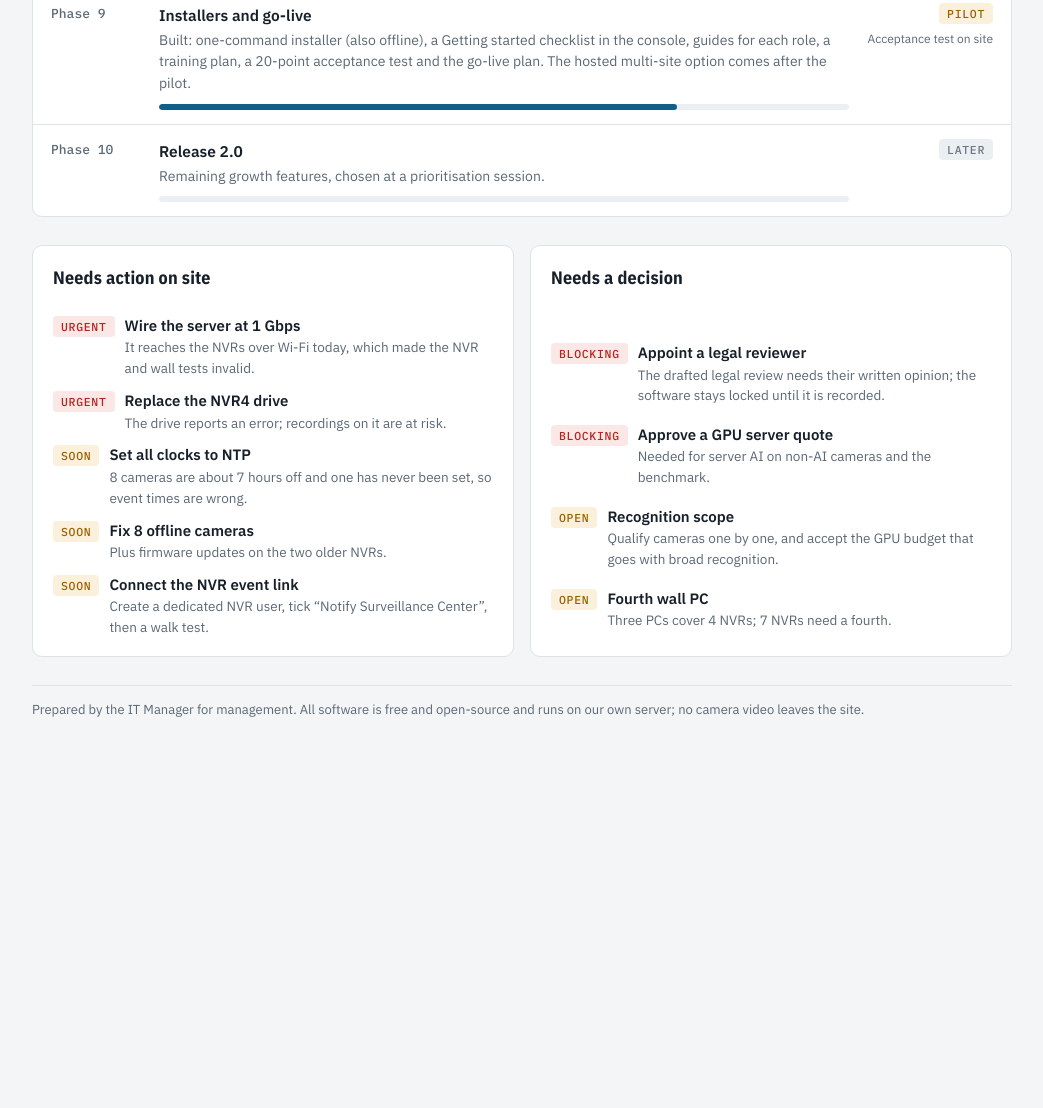
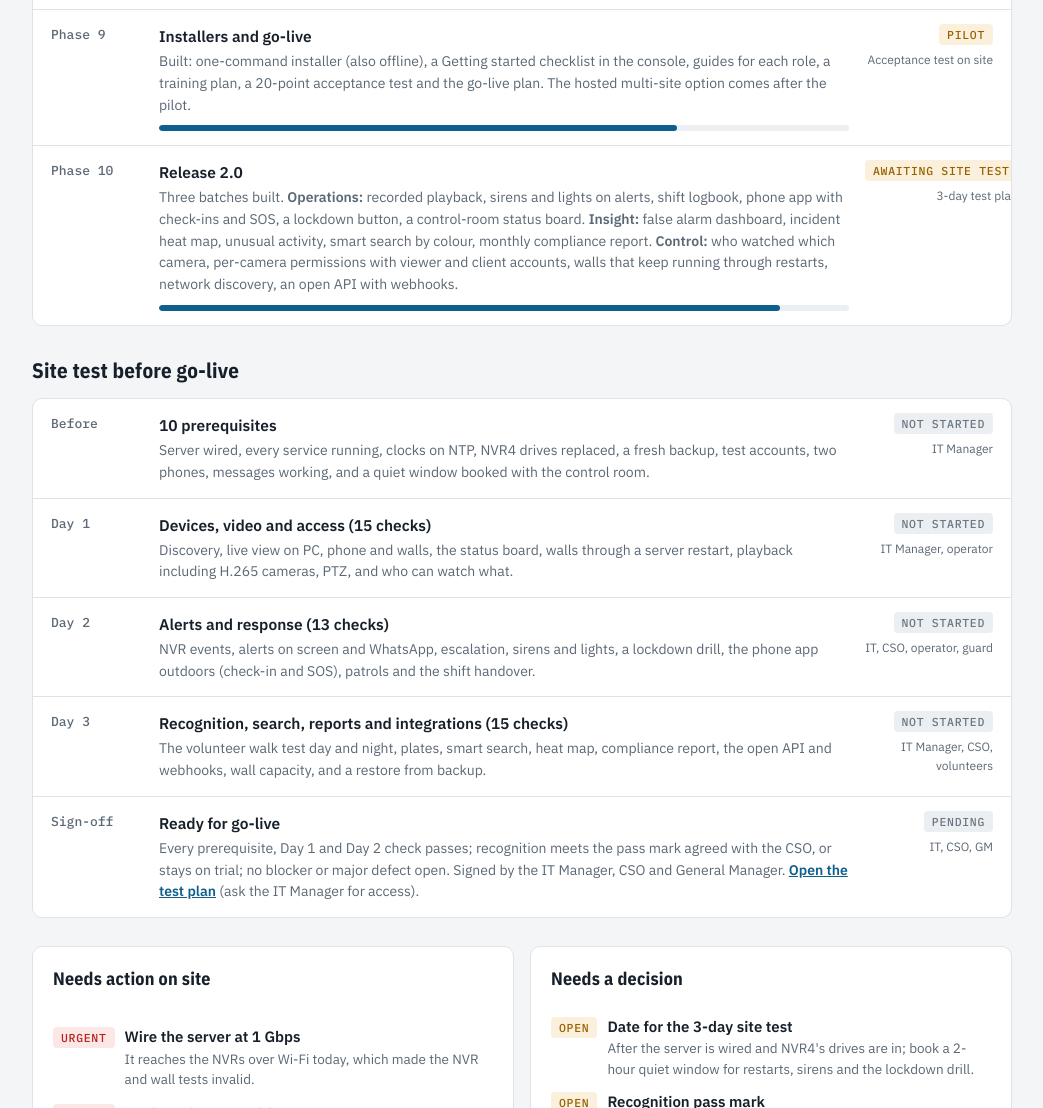
Before and after one commit to striver-star/Smart-Surveillance, a plain HTML site: page docs/client-presentation/hss-progress.html in a window 1280 px wide. Shown: the part 1692-2800 px from the top of the page, without its empty margins (118-1161 px from the left). Before the commit the page ends 2476 px from the top, so only its background shows below. Drawn offline with nearby package versions, Linux system fonts and the light colour scheme.

Commit message:
Progress page: release 2.0 built, recognition unlocked, site test plan
Co-Authored-By: Claude Opus 5.5 <noreply@anthropic.com>
Claude-Session: https://claude.ai/code/session_013nURmmotbySsXpWSiwn2GL

```diff
--- a/docs/client-presentation/hss-progress.html
+++ b/docs/client-presentation/hss-progress.html
@@ -46,6 +46,7 @@ section { display: grid; gap: 12px; }
 .row h3 { margin: 0; font-size: 15.5px; font-weight: 600; }
 .row p { margin: 3px 0 0; color: var(--muted); font-size: 14px; }
 .track { height: 6px; border-radius: 3px; background: var(--todo-bg); margin-top: 9px; overflow: hidden; }
+.row a { color: var(--accent); font-weight: 600; }
 .track i { display: block; height: 100%; background: var(--accent); border-radius: 3px; }
 .state { text-align: right; display: grid; gap: 6px; justify-items: end; }
 .state small { color: var(--muted); font-size: 12px; }
@@ -68,16 +69,16 @@ footer { color: var(--muted); font-size: 13px; border-top: 1px solid var(--line)
 
 <div class="wrap">
   <header>
-    <div class="eyebrow">Security Surveillance System · status as of 15 November 2026</div>
+    <div class="eyebrow">Security Surveillance System · status as of 16 November 2026</div>
     <h1>Where the HSS programme stands</h1>
-    <p class="lede">The platform is live on the site server: operators sign in, watch cameras on PC and iPhone, and WhatsApp messages reach the GM, CSO and IT Manager. Alerts, reports, the NVR event link and the face and plate engine are built and tested, waiting for site runs. The main blockers are a wired server connection, one NVR drive, and decisions on legal review and a GPU server.</p>
+    <p class="lede">The platform is live on the site server: operators sign in, watch cameras on PC and iPhone, and WhatsApp messages reach the GM, CSO and IT Manager. Release 2.0 is built, and face and plate recognition are unlocked after the legal review and DPIA. Next is a three-day test on the site's own equipment before go-live. The main blockers are a wired server connection, one NVR drive and the GPU server.</p>
   </header>
 
   <div class="strip" role="list">
     <div role="listitem"><b>4</b><span>NVRs surveyed, 112 channels (7 planned)</span></div>
     <div role="listitem"><b>103</b><span>cameras online at the last survey</span></div>
     <div role="listitem"><b>268</b><span>software components licence-checked, all pass</span></div>
-    <div role="listitem"><b>109</b><span>automated tests run on every change</span></div>
+    <div role="listitem"><b>140</b><span>automated tests run on every change</span></div>
   </div>
 
   <section aria-labelledby="phases">
@@ -91,10 +92,21 @@ footer { color: var(--muted); font-size: 13px; border-top: 1px solid var(--line)
       <div class="row"><div class="ph">Phase 4</div><div><h3>Server AI for non-AI cameras</h3><p>Detection worker works on sample video. Benchmark and comparison need the GPU server.</p><div class="track"><i style="width:25%"></i></div></div><div class="state"><span class="chip c-stop">Blocked</span><small>GPU purchase</small></div></div>
       <div class="row"><div class="ph">Phase 5</div><div><h3>Maps and guard tracking</h3><p>Built: site plans tied to GPS, cameras on the map with live status, restricted zones, perimeter and patrol checkpoints, guard phones tracked through Traccar, with alerts for zone breaches, SOS, missed patrols and phones going offline.</p><div class="track"><i style="width:85%"></i></div></div><div class="state"><span class="chip c-wait">Awaiting site test</span><small>Guard phones walk-through</small></div></div>
       <div class="row"><div class="ph">Phase 6</div><div><h3>Reports and delivery</h3><p>Daily, weekly and monthly reports in PDF and Word, with archive and scheduled WhatsApp sending. Seven-day delivery trial ends 19 November.</p><div class="track"><i style="width:90%"></i></div></div><div class="state"><span class="chip c-ok">Built</span><small>Trial ends 19 Nov</small></div></div>
-      <div class="row"><div class="ph">Phase 7</div><div><h3>Face and number plate</h3><p>Engine built. The lawyer has given an opinion; the DPIA, notices and recognition signs are drafted. The first camera tests were cut short by the server's Wi-Fi link (now handled by the test tool); the one complete result showed faces too small at the gate. Retest in daylight once the server is wired.</p><div class="track"><i style="width:40%"></i></div></div><div class="state"><span class="chip c-wait">DPIA and signs</span><small>Retest cameras</small></div></div>
+      <div class="row"><div class="ph">Phase 7</div><div><h3>Face and number plate</h3><p>Legal review, DPIA and signs completed; face and plate recognition unlocked. Live recognition is built: watchlists with a reason, authority and expiry for every entry, matches only on approved cameras, and an operator confirms each match before anyone acts. The volunteer walk test (stage 3) sets the accuracy threshold; Gate Arrival 02 showed faces too small, so the closer entrance cameras are used.</p><div class="track"><i style="width:75%"></i></div></div><div class="state"><span class="chip c-run">Trial</span><small>Volunteer walk test</small></div></div>
       <div class="row"><div class="ph">Phase 8</div><div><h3>Hardening and licensing</h3><p>Built: encrypted daily backups with monthly restore tests, a Security page that checks the system against the security checklist, per-site perpetual licences, data retention, and a load test that handles 20 NVRs with room to spare.</p><div class="track"><i style="width:85%"></i></div></div><div class="state"><span class="chip c-wait">Awaiting site test</span><small>Security page all green</small></div></div>
       <div class="row"><div class="ph">Phase 9</div><div><h3>Installers and go-live</h3><p>Built: one-command installer (also offline), a Getting started checklist in the console, guides for each role, a training plan, a 20-point acceptance test and the go-live plan. The hosted multi-site option comes after the pilot.</p><div class="track"><i style="width:75%"></i></div></div><div class="state"><span class="chip c-wait">Pilot</span><small>Acceptance test on site</small></div></div>
-      <div class="row"><div class="ph">Phase 10</div><div><h3>Release 2.0</h3><p>Remaining growth features, chosen at a prioritisation session.</p><div class="track"><i style="width:0%"></i></div></div><div class="state"><span class="chip c-todo">Later</span></div></div>
+      <div class="row"><div class="ph">Phase 10</div><div><h3>Release 2.0</h3><p>Three batches built. <strong>Operations:</strong> recorded playback, sirens and lights on alerts, shift logbook, phone app with check-ins and SOS, a lockdown button, a control-room status board. <strong>Insight:</strong> false alarm dashboard, incident heat map, unusual activity, smart search by colour, monthly compliance report. <strong>Control:</strong> who watched which camera, per-camera permissions with viewer and client accounts, walls that keep running through restarts, network discovery, an open API with webhooks.</p><div class="track"><i style="width:90%"></i></div></div><div class="state"><span class="chip c-wait">Awaiting site test</span><small>3-day test plan</small></div></div>
+    </div>
+  </section>
+
+  <section aria-labelledby="test">
+    <h2 id="test">Site test before go-live</h2>
+    <div class="board">
+      <div class="row"><div class="ph">Before</div><div><h3>10 prerequisites</h3><p>Server wired, every service running, clocks on NTP, NVR4 drives replaced, a fresh backup, test accounts, two phones, messages working, and a quiet window booked with the control room.</p></div><div class="state"><span class="chip c-todo">Not started</span><small>IT Manager</small></div></div>
+      <div class="row"><div class="ph">Day 1</div><div><h3>Devices, video and access (15 checks)</h3><p>Discovery, live view on PC, phone and walls, the status board, walls through a server restart, playback including H.265 cameras, PTZ, and who can watch what.</p></div><div class="state"><span class="chip c-todo">Not started</span><small>IT Manager, operator</small></div></div>
+      <div class="row"><div class="ph">Day 2</div><div><h3>Alerts and response (13 checks)</h3><p>NVR events, alerts on screen and WhatsApp, escalation, sirens and lights, a lockdown drill, the phone app outdoors (check-in and SOS), patrols and the shift handover.</p></div><div class="state"><span class="chip c-todo">Not started</span><small>IT, CSO, operator, guard</small></div></div>
+      <div class="row"><div class="ph">Day 3</div><div><h3>Recognition, search, reports and integrations (15 checks)</h3><p>The volunteer walk test day and night, plates, smart search, heat map, compliance report, the open API and webhooks, wall capacity, and a restore from backup.</p></div><div class="state"><span class="chip c-todo">Not started</span><small>IT Manager, CSO, volunteers</small></div></div>
+      <div class="row"><div class="ph">Sign-off</div><div><h3>Ready for go-live</h3><p>Every prerequisite, Day 1 and Day 2 check passes; recognition meets the pass mark agreed with the CSO, or stays on trial; no blocker or major defect open. Signed by the IT Manager, CSO and General Manager. <a href="https://claude.ai/artifact/5vtbaa4hgNsqggpSXeoRpV">Open the test plan</a> (ask the IT Manager for access).</p></div><div class="state"><span class="chip c-todo">Pending</span><small>IT, CSO, GM</small></div></div>
     </div>
   </section>
 
@@ -112,7 +124,8 @@ footer { color: var(--muted); font-size: 13px; border-top: 1px solid var(--line)
     <section class="panel" aria-labelledby="decide">
       <h2 id="decide">Needs a decision</h2>
       <ul class="list">
-        <li><span class="chip c-stop">Blocking</span><div><strong>Appoint a legal reviewer</strong><span class="d">The drafted legal review needs their written opinion; the software stays locked until it is recorded.</span></div></li>
+        <li><span class="chip c-wait">Open</span><div><strong>Date for the 3-day site test</strong><span class="d">After the server is wired and NVR4's drives are in; book a 2-hour quiet window for restarts, sirens and the lockdown drill.</span></div></li>
+        <li><span class="chip c-wait">Open</span><div><strong>Recognition pass mark</strong><span class="d">Suggested: 8 of 10 daytime walks matched and no match on anyone not enrolled, before real watchlist entries go in.</span></div></li>
         <li><span class="chip c-stop">Blocking</span><div><strong>Approve a GPU server quote</strong><span class="d">Needed for server AI on non-AI cameras and the benchmark.</span></div></li>
         <li><span class="chip c-wait">Open</span><div><strong>Recognition scope</strong><span class="d">Qualify cameras one by one, and accept the GPU budget that goes with broad recognition.</span></div></li>
         <li><span class="chip c-wait">Open</span><div><strong>Fourth wall PC</strong><span class="d">Three PCs cover 4 NVRs; 7 NVRs need a fourth.</span></div></li>
```
